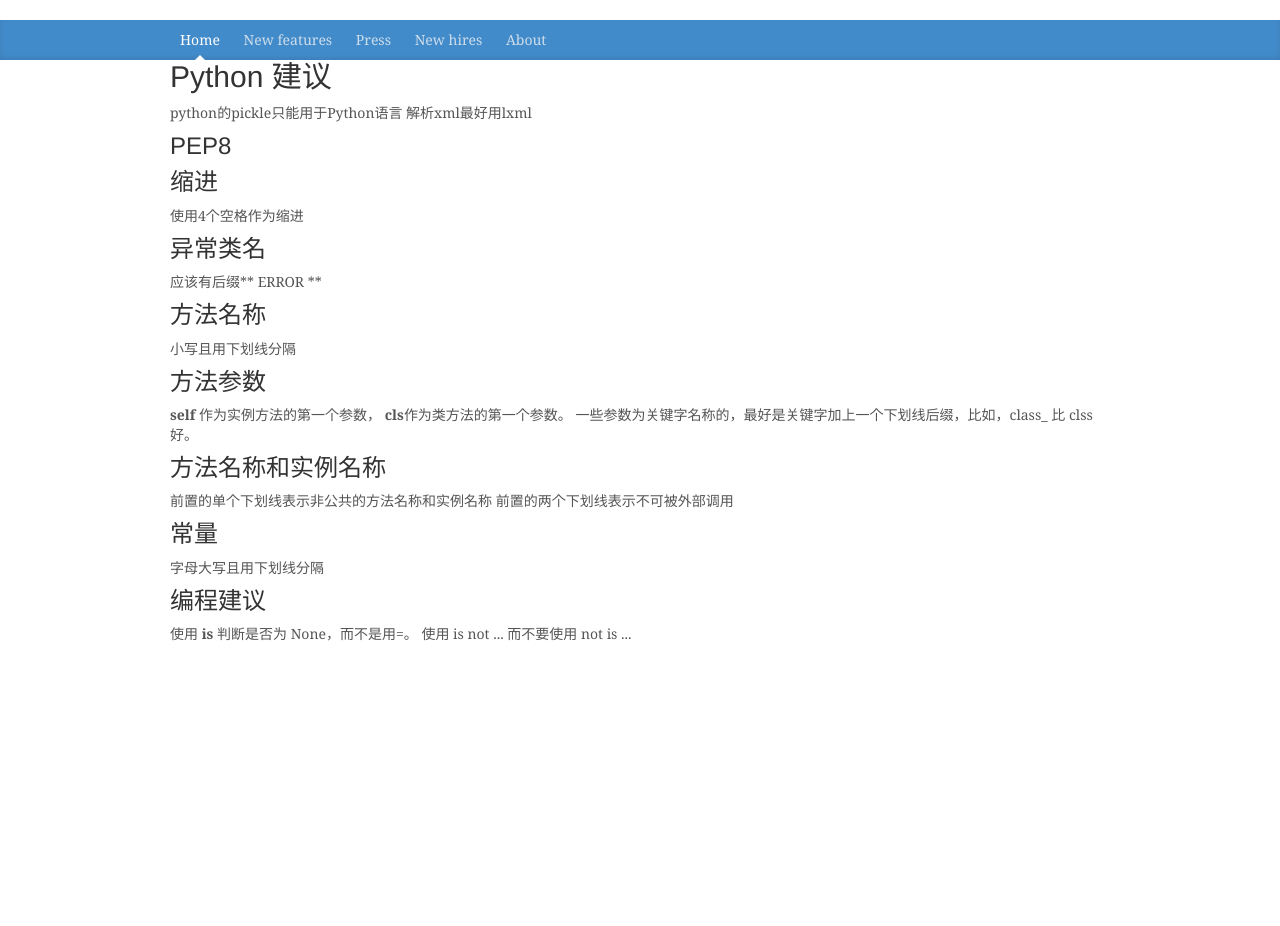
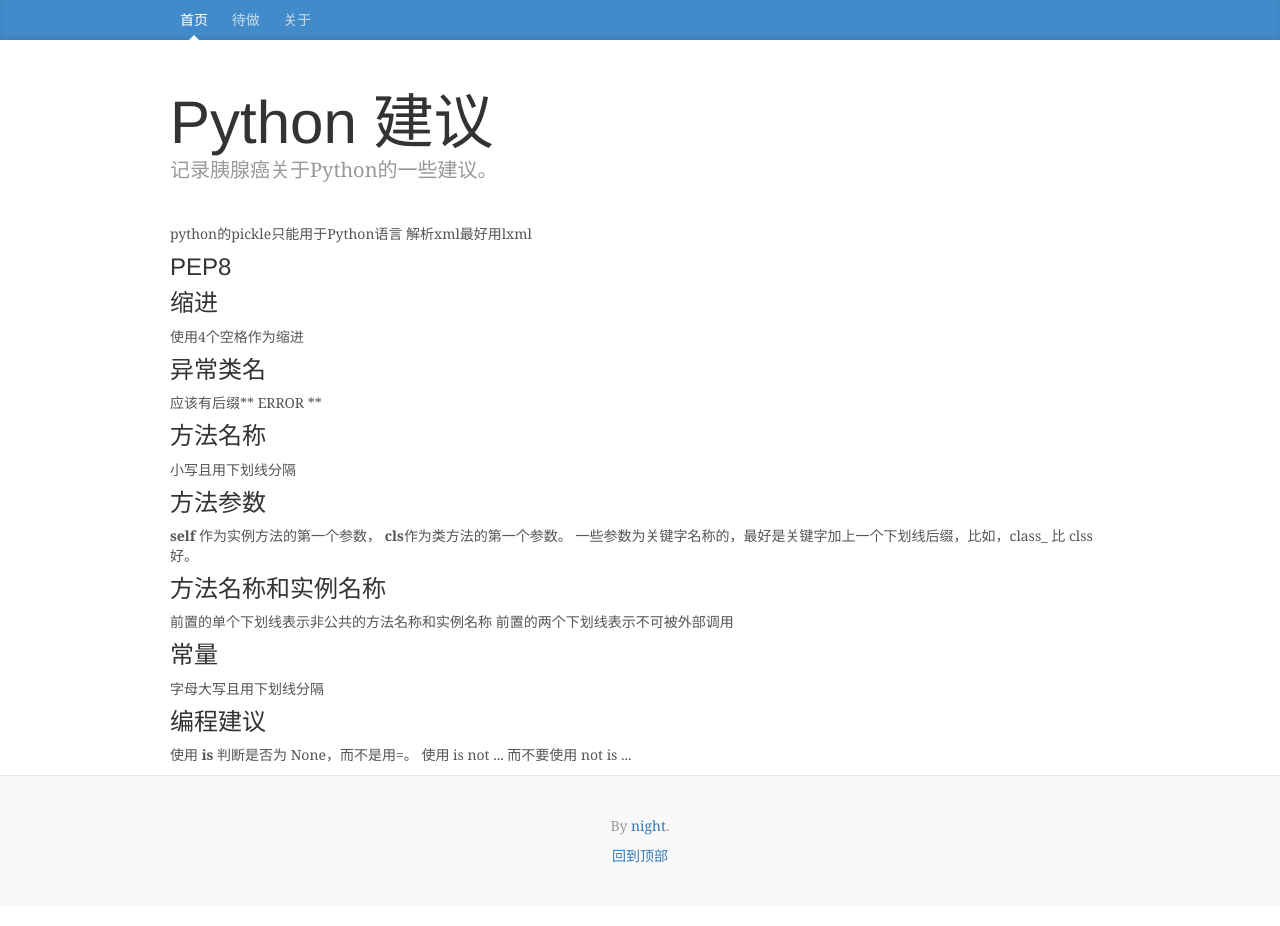
Before and after one commit to night1008/night1008.github.io, a Jekyll site: the page built from _posts/2016-10-16-python-advices.html, in a window 1280 px wide. Built offline with Jekyll 4.4.1, drawn with Linux system fonts in a browser that asks for light colours; nearby versions of some CDN libraries; library files that are not in the unit come from our copies; before the commit the page ends 900 px from its top, so only the background shows below that.

Commit message:
update layout

```diff
--- a/_layouts/default.html
+++ b/_layouts/default.html
@@ -17,20 +17,26 @@
 	　　<title>{{ page.title }}</title>
 	</head>
 　　<body>
-        <div class="blog-masthead">
+        <div id="top" class="blog-masthead">
             <div class="container">
                 <nav class="blog-nav">
-                    <a class="blog-nav-item active" href="#">Home</a>
-                    <a class="blog-nav-item" href="#">New features</a>
-                    <a class="blog-nav-item" href="#">Press</a>
-                    <a class="blog-nav-item" href="#">New hires</a>
-                    <a class="blog-nav-item" href="#">About</a>
+                    <a class="blog-nav-item active" href="{{ site.url }}">首页</a>
+                    <a class="blog-nav-item" href="#">待做</a>
+                    <a class="blog-nav-item" href="#">关于</a>
                 </nav>
             </div>
         </div>
         <div class="container">
             {{ content }}
         </div>
+        <footer class="blog-footer">
+            <p>
+                By <a href="https://github.com/night1008">night</a>.
+            </p>
+            <p>
+                <a href="#top">回到顶部</a>
+            </p>
+        </footer>
 
 　　</body>
 	<!-- Bootstrap core JavaScript
--- a/_posts/2016-10-16-python-advices.html
+++ b/_posts/2016-10-16-python-advices.html
@@ -3,8 +3,15 @@
 title: Python 建议
 ---
 
-<h2> {{ page.title }} </h2>
+<div class="blog-header">
+	<h1 class="blog-title">{{ page.title }}</h1>
+	<p class="lead blog-description">
+		记录胰腺癌关于Python的一些建议。
+	</p>
+</div>
 
+<div class="row">
+	<div class="col-md-12">
 		<p>
 		python的pickle只能用于Python语言
 		解析xml最好用lxml
@@ -47,3 +54,5 @@
 		    使用 <b> is </b> 判断是否为 None，而不是用=。
 		    使用 is not ... 而不要使用 not is ...
 		<p>
+	</div>
+</div>
--- a/assets/css/custom.css
+++ b/assets/css/custom.css
@@ -37,6 +37,7 @@
 
 .blog-masthead {
   background-color: #428bca;
+  margin-top: -20px;
   -webkit-box-shadow: inset 0 -2px 5px rgba(0,0,0,.1);
           box-shadow: inset 0 -2px 5px rgba(0,0,0,.1);
 }
```
Lines whose indentation alone changed are shown as unchanged.
